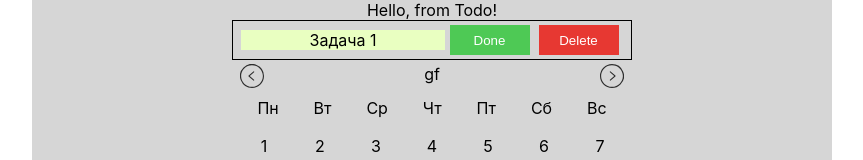
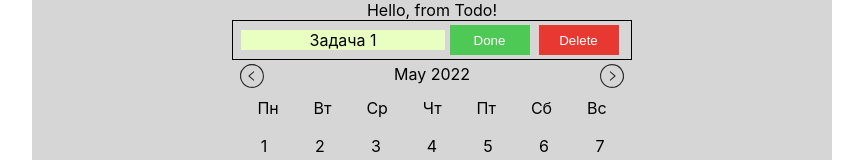
Before and after one commit to Vasya1988/ToDoReact, a React (Create React App) app: page / in a window 1280 px wide. Shown: the top 160 px of the page, without its empty margins (208-1071 px from the left). Built offline with nearby package versions, Linux system fonts and the light colour scheme.

Commit message:
update calendar

```diff
--- a/src/App.js
+++ b/src/App.js
@@ -5,32 +5,39 @@ import Todo from './containers/todo/Todo';
 
 function App() {
 
-  const date = new Date();
+  const allMonth = [
+    'January', 'Ferburay', 'March', 'April', 'May', 'June', 'July', 'August', 'September', 'October', 'November', 'December'
+  ]
+  const [date, setDate] = useState(new Date());
   const year = date.getFullYear();
   const month = date.getMonth();
   const lastDay = new Date(year, month + 1, 0);
 
   const day = new Date(year, month, 1)
 
-  const dayNumber = day.getDay() - 1;
-  if (dayNumber === 0) {
-    dayNumber = 6;
-  }
+  // const [dayNumber, setDayNumber] = useState(day.getDay() - 1);
+  // if (dayNumber === 0) {
+  //   dayNumber = 6;
+  // }
   let weekLines = [];
   let week = 0;
 
   const calendar = () => {
+    let i = 0;
     let dayLines = [];
-    let weekRender = []
 
-    while (day.getMonth() == month) {
-      let i = 0;
+    while (day.getMonth() === month) {
       // Дни недели
-      const weekLenght = () => {while(i < 7) {
+      const weekLenght = () => {
+        while(i < 7) {
         // Проверка первой недели
         if (week ==0) {
           // Заполняем пустые Td
-          if (i < dayNumber) {
+          if (i < day.getDay()-1) {
+            if (month === 4) {
+              console.log('May --> ', month)
+            }
+            // console.log(day.getDay())
             dayLines.push(<td key={i}></td>);
           } else {
             dayLines.push(<td key={i}>{day.getDate()}</td>)
@@ -44,15 +51,18 @@ function App() {
         i++
       } }//
       weekLenght()
-      if(day.getDate() == lastDay.getDate()) {
+      if(day.getDate() > lastDay.getDate()) {
 
         break
       }
       week++
+      // console.log('DayNumber --> ', dayNumber)
+      // console.log('Day --> ', day.getDate())
+      // console.log('i --> ', i)
+      changeDate()
+      return weekLines.push(<tr key={week}>{dayLines}</tr>), calendar()
+    } //
 
-      return weekLines.push(<tr key={week}>{dayLines}</tr>), calendar()
-
-    } //
     const lastWeekArray = Array.from(weekLines[weekLines.length-1].props.children);
 
     // Убираем даты следующего месяца
@@ -67,19 +77,20 @@ function App() {
       // console.log(weekLines[weekLines.length-1].props.children)
     }
     // Убираем даты следующего месяца
-
-
-
-
-
+    console.log('is i --> ', i)
+    i++
     return weekLines
-
-
-  }
-
+  } //
 
   const changeDate = (way) => {
-    console.log(way)
+    if (way === 'back') {
+      console.log(way);
+      setDate(new Date(year, month-1));
+
+    } else if (way === 'forward') {
+      console.log(way);
+      setDate(new Date(date.getFullYear(), date.getMonth()+1))
+    }
   }
 
   return (
@@ -88,6 +99,9 @@ function App() {
         calendar={calendar}
         day={day.getDate()}
         changeDate={changeDate}
+        allMonth={allMonth}
+        month={day.getMonth()}
+        year={year}
       >
 
       </Todo>
--- a/src/components/calendar/calendarNavigation/CalendarNavigation.js
+++ b/src/components/calendar/calendarNavigation/CalendarNavigation.js
@@ -12,9 +12,23 @@ const CalendarNavigation =(props) => {
                     props.changeDate(e.target.dataset.button)
                 }}
             ></button>
-            <span className={classes.Month}>gf</span>
+            <span className={classes.Month}>
+                {
+                    props.allMonth.filter((e, index) => {
+                        if (index === props.month) {
+                            return e
+                        }
+                    })
+                }
+                {` ${props.year}`}
+
+            </span>
             <button
                 className={classes.ForwardButton}
+                data-button='forward'
+                onClick={(e) => {
+                    props.changeDate(e.target.dataset.button)
+                }}
             ></button>
         </div>
     )
--- a/src/containers/calendarContainer/CalendarContainer.js
+++ b/src/containers/calendarContainer/CalendarContainer.js
@@ -10,6 +10,9 @@ const CalendarContainer = (props) => {
         >
             <CalendarNavigation
                 changeDate={props.changeDate}
+                allMonth={props.allMonth}
+                month={props.month}
+                year={props.year}
             />
             <DaysOfWeek />
             <CalendarWrap
--- a/src/containers/todo/Todo.js
+++ b/src/containers/todo/Todo.js
@@ -14,6 +14,9 @@ const Todo = (props) => {
                 calendar={props.calendar}
                 day={props.day}
                 changeDate={props.changeDate}
+                allMonth={props.allMonth}
+                month={props.month}
+                year={props.year}
             />
 
 
```
